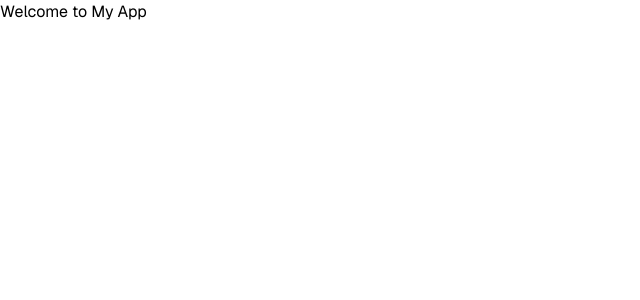
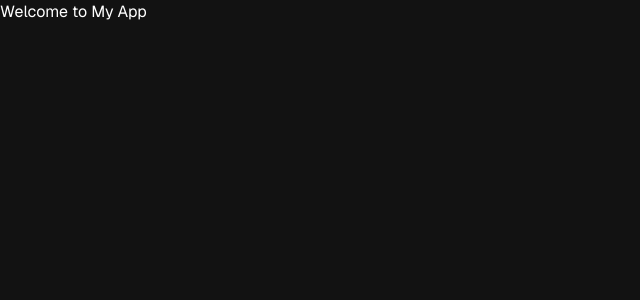
Before and after one commit to wwilliamsantana/portfolio-william, a Next.js app: page / in a window 1280 px wide. Shown: the top 300 px of the page, without its empty margins (0-640 px from the left). Built offline with nearby package versions, Linux system fonts and the light colour scheme.

Commit message:
feat: Init config

```diff
--- a/package.json
+++ b/package.json
@@ -10,6 +10,7 @@
   },
   "dependencies": {
     "next": "16.2.12",
+    "next-themes": "^0.4.6",
     "react": "19.2.4",
     "react-dom": "19.2.4"
   },
--- a/src/app/layout.tsx
+++ b/src/app/layout.tsx
@@ -1,20 +1,35 @@
 import type { Metadata } from "next";
-import { Geist, Geist_Mono } from "next/font/google";
+import { Geist } from "next/font/google";
 import "./globals.css";
+import { ThemeProvider } from "@/providers/ThemeProvider";
+import { siteConfig } from "@/constants/siteConfig";
 
-const geistSans = Geist({
-  variable: "--font-geist-sans",
-  subsets: ["latin"],
-});
-
-const geistMono = Geist_Mono({
-  variable: "--font-geist-mono",
+const geist = Geist({
   subsets: ["latin"],
 });
 
 export const metadata: Metadata = {
-  title: "Create Next App",
-  description: "Generated by create next app",
+  metadataBase: new URL(siteConfig.url),
+  title: {
+    default: siteConfig.name,
+    template: `%s | ${siteConfig.name}`,
+  },
+  description: siteConfig.description,
+  keywords: ["Frontend", "React", "Next.js", "TypeScript", "Portfolio"],
+  authors: [
+    {
+      name: siteConfig.author,
+    },
+  ],
+  creator: siteConfig.author,
+  openGraph: {
+    title: siteConfig.name,
+    description: siteConfig.description,
+    url: siteConfig.url,
+    siteName: siteConfig.name,
+    locale: "en_US",
+    type: "website",
+  },
 };
 
 export default function RootLayout({
@@ -23,11 +38,14 @@ export default function RootLayout({
   children: React.ReactNode;
 }>) {
   return (
-    <html
-      lang="en"
-      className={`${geistSans.variable} ${geistMono.variable} h-full antialiased`}
-    >
-      <body className="min-h-full flex flex-col">{children}</body>
+    <html lang="en" suppressHydrationWarning>
+      <body className={`${geist.className}`}>
+        <ThemeProvider>
+          {/* <Navbar/> */}
+          <main>{children}</main>
+          {/* <Footer/> */}
+        </ThemeProvider>
+      </body>
     </html>
   );
 }
--- /dev/null
+++ b/src/constants/navigation.ts
@@ -0,0 +1,18 @@
+export const navigation = [
+  {
+    title: "Projects",
+    href: "#projects",
+  },
+  {
+    title: "Notes",
+    href: "#notes",
+  },
+  {
+    title: "About",
+    href: "#about",
+  },
+  {
+    title: "Contact",
+    href: "#contact",
+  },
+];
--- /dev/null
+++ b/src/constants/siteConfig.ts
@@ -0,0 +1,7 @@
+export const siteConfig = {
+  name: "William Santana",
+  description:
+    "Frontend Engineer building modern digital experiences with React, Next.js and TypeScript.",
+  url: "https://williamsantana.dev",
+  author: "William Santana",
+};
--- /dev/null
+++ b/src/constants/socialLinks.ts
@@ -0,0 +1,5 @@
+export const socialLinks = {
+  github: "https://github.com/wwilliamsantana",
+  linkedin: "https://linkedin.com/in/wwilliamsantana",
+  email: "mailto:euwilliamsantana@gmail.com",
+};
--- /dev/null
+++ b/src/providers/ThemeProvider.tsx
@@ -0,0 +1,20 @@
+"use client";
+
+import { ThemeProvider as NextThemeProvider } from "next-themes";
+
+interface Props {
+  children: React.ReactNode;
+}
+
+export function ThemeProvider({ children }: Props) {
+  return (
+    <NextThemeProvider
+      attribute="class"
+      defaultTheme="dark"
+      enableSystem
+      disableTransitionOnChange
+    >
+      {children}
+    </NextThemeProvider>
+  );
+}
```
Also changed, not shown: 1 other file (tests, documents, lock files or other folders).
